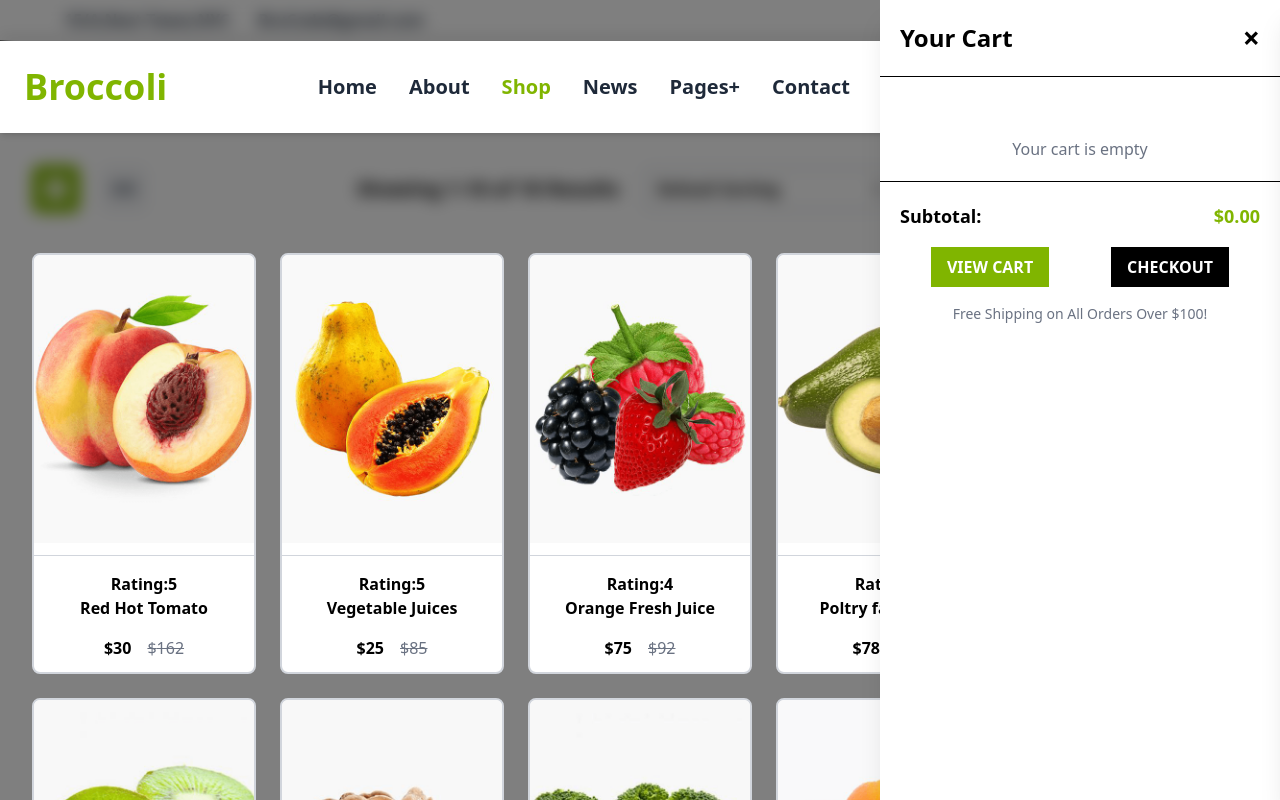
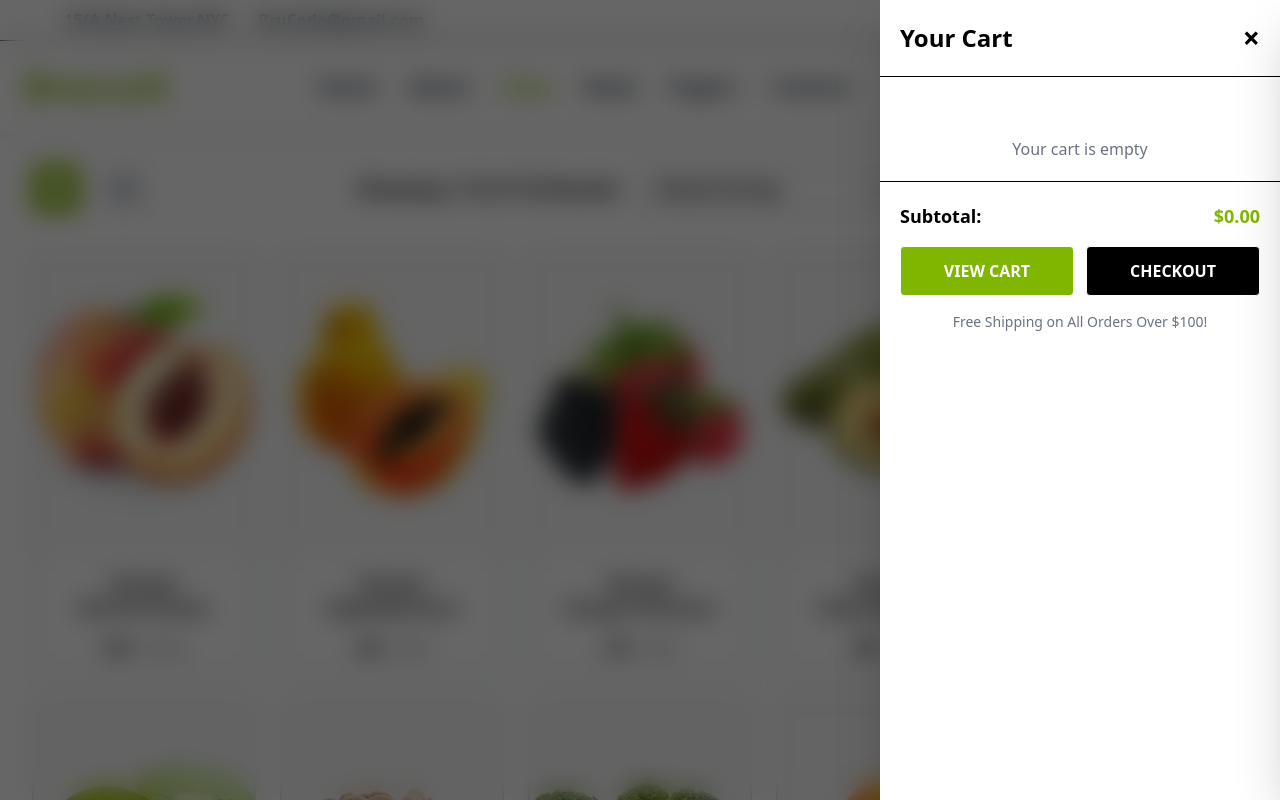
Before and after one commit to vikram07saini/Broccoli, a React (Vite) app: page /Shop in a window 1280 px wide. Both pictures are taken after a click on the element 1245 px from the left and 87 px from the top of the page. Shown: the top 800 px of the page. Built offline with nearby package versions, Linux system fonts and the light colour scheme.

Commit message:
auto-update

```diff
--- a/src/Pages/CartSidebar/CartSidebar.jsx
+++ b/src/Pages/CartSidebar/CartSidebar.jsx
@@ -7,6 +7,17 @@ const CartSidebar = ({ isOpen, onClose }) => {
   useEffect(() => {
     const storedCart = JSON.parse(sessionStorage.getItem("Cart_data")) || [];
     setCartData(storedCart);
+  }, [isOpen]);
+  useEffect(() => {
+    if (isOpen) {
+      document.body.style.overflow = 'hidden';
+    } else {
+      document.body.style.overflow = 'unset';
+    }
+
+    return () => {
+      document.body.style.overflow = 'unset';
+    };
   }, [isOpen]);
 
   const subtotal = cartData.reduce((acc, item) => acc + item.Price, 0);
@@ -20,18 +31,23 @@ const CartSidebar = ({ isOpen, onClose }) => {
   return (
     <>
       <div
-        className={`fixed inset-0 bg-black/50 backdrop-blur-sm transition-opacity duration-300
-        ${isOpen ? "opacity-100 visible" : "opacity-0 invisible"}`}
+        className={`fixed inset-0 bg-black/60 backdrop-blur-md transition-all duration-300 z-40
+          ${isOpen ? "opacity-100 visible" : "opacity-0 invisible"}`}
         onClick={onClose}
+        aria-hidden="true"
       />
       <div
-        className={`fixed top-0 right-0 h-full w-full sm:w-96 lg:w-[400px] z-50 bg-white text-black shadow-xl
-        transition-transform duration-300 overflow-y-auto
-        ${isOpen ? "translate-x-0" : "translate-x-full"}`}
+        className={`fixed top-0 right-0 h-full w-full sm:w-96 lg:w-[400px] z-50 bg-white text-black shadow-2xl
+          transition-transform duration-300 ease-out overflow-y-auto
+          ${isOpen ? "translate-x-0" : "translate-x-full"}`}
       >
-        <div className="flex justify-between items-center p-4 sm:p-5 border-b sticky top-0 bg-white text-black z-10">
+        <div className="flex justify-between items-center p-4 sm:p-5 border-b sticky top-0 bg-white z-10">
           <h2 className="text-xl sm:text-2xl font-bold">Your Cart</h2>
-          <button onClick={onClose} className="text-2xl sm:text-3xl font-bold">
+          <button
+            onClick={onClose}
+            className="text-2xl sm:text-3xl font-bold hover:text-gray-600 transition-colors"
+            aria-label="Close cart"
+          >
             &times;
           </button>
         </div>
@@ -42,15 +58,15 @@ const CartSidebar = ({ isOpen, onClose }) => {
             cartData.map((item, index) => (
               <div
                 key={index}
-                className="flex items-center justify-between mt-4 sm:mt-5 border border-gray-300 p-2 shadow-md rounded-md"
+                className="flex items-center justify-between mt-4 sm:mt-5 border border-gray-300 p-3 shadow-md rounded-lg hover:shadow-lg transition-shadow"
               >
-                <div className="flex items-center gap-3">
+                <div className="flex items-center gap-3 flex-1">
                   <img
                     className="w-12 h-12 sm:w-16 sm:h-16 lg:w-[70px] lg:h-[70px] object-cover rounded-md"
                     src={item.img}
                     alt={item.Productname}
                   />
-                  <div>
+                  <div className="flex-1">
                     <p className="font-semibold text-sm sm:text-base">{item.Productname}</p>
                     <p className="text-green-5911 font-bold text-sm sm:text-base">${item.Price}</p>
                     <p className="line-through text-gray-400 text-xs sm:text-sm">
@@ -60,7 +76,8 @@ const CartSidebar = ({ isOpen, onClose }) => {
                 </div>
                 <button
                   onClick={() => handleRemoveItem(index)}
-                  className="text-gray-500 hover:text-red-600 text-lg sm:text-xl"
+                  className="text-gray-500 hover:text-red-600 text-lg sm:text-xl p-1 transition-colors"
+                  aria-label={`Remove ${item.Productname} from cart`}
                 >
                   <RxCross2 />
                 </button>
@@ -68,7 +85,7 @@ const CartSidebar = ({ isOpen, onClose }) => {
             ))
           )}
         </div>
-        <div className="p-4 sm:p-5 border-t mt-auto">
+        <div className="p-4 sm:p-5 border-t bg-white sticky bottom-0">
           <div className="flex justify-between mb-3 sm:mb-4">
             <p className="font-bold text-base sm:text-lg">Subtotal:</p>
             <p className="font-bold text-base sm:text-lg text-green-5911">
@@ -76,11 +93,11 @@ const CartSidebar = ({ isOpen, onClose }) => {
             </p>
           </div>
 
-          <div className="flex flex-col sm:flex-row justify-center sm:justify-around gap-2 sm:gap-0 mt-3 sm:mt-4">
-            <button className="border p-2 px-4 bg-green-5911 font-bold text-white cursor-pointer hover:bg-black transition-all duration-300 text-sm sm:text-base">
+          <div className="flex flex-col sm:flex-row gap-2 sm:gap-3">
+            <button className="flex-1 border p-3 bg-green-5911 font-bold text-white cursor-pointer hover:bg-black transition-all duration-300 text-sm sm:text-base rounded">
               VIEW CART
             </button>
-            <button className="border p-2 px-4 bg-black font-bold text-white cursor-pointer hover:bg-green-5911 transition-all duration-300 text-sm sm:text-base">
+            <button className="flex-1 border p-3 bg-black font-bold text-white cursor-pointer hover:bg-green-5911 transition-all duration-300 text-sm sm:text-base rounded">
               CHECKOUT
             </button>
           </div>
```
